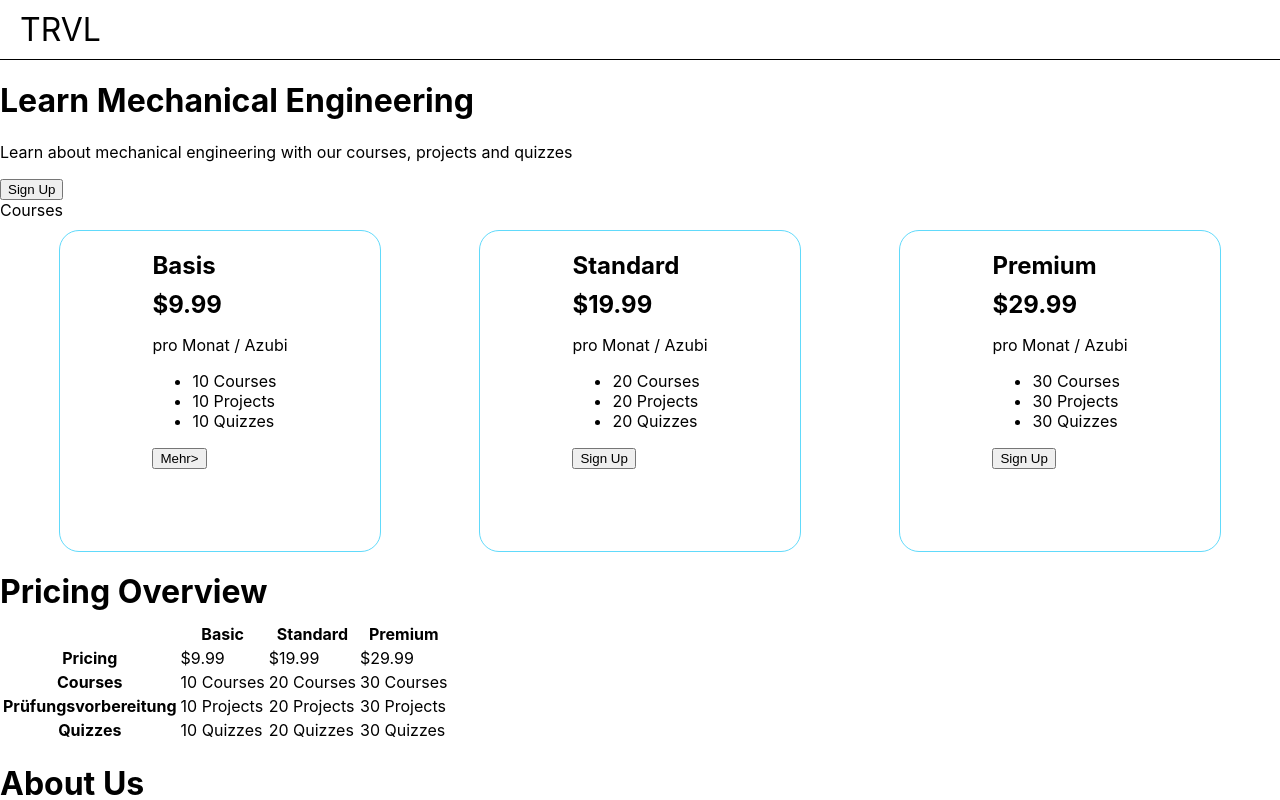
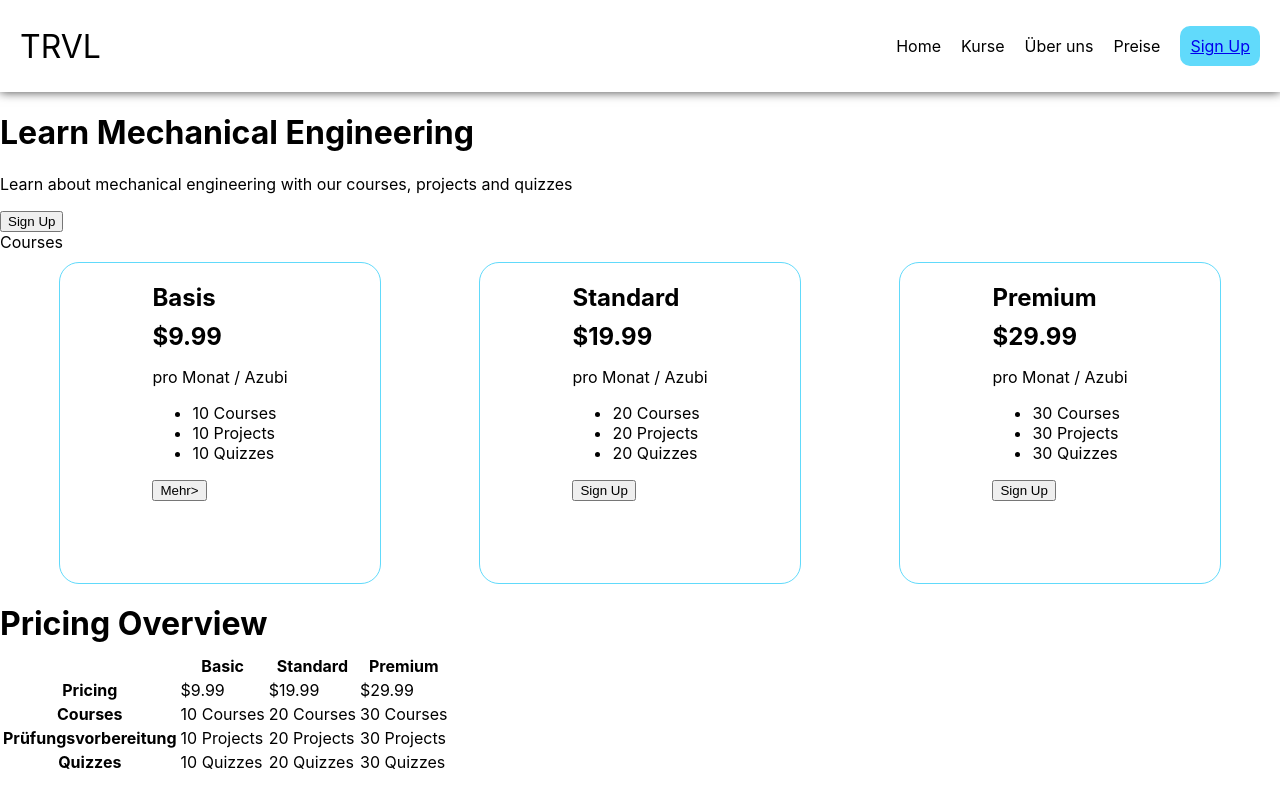
Before and after one commit to HuberAdrian/learning-platform, a React (Create React App) app: page / in a window 1280 px wide. Shown: the top 800 px of the page. Built offline with nearby package versions, Linux system fonts and the light colour scheme.

Commit message:
added css to navbar

```diff
--- a/src/App.css
+++ b/src/App.css
@@ -50,17 +50,8 @@
 }
 
 /* ------------------- CSS for Navbar ---------------------- */
-/*
- create a navbar component with a logo and a list of links and a button
-make a hamburger menu for mobile devices
-make the navbar sticky
-make the navbar transparent when the user scrolls down
-make the navbar opaque when the user scrolls up
-write css for this navbar
-make list items inline if the screen is large enough
-*/
 
-.navbar {
+.nav-container {
   position: sticky;
   top: 0;
   background-color: transparent;
@@ -71,6 +62,8 @@ make list items inline if the screen is large enough
   padding: 10px;
   z-index: 1;
   background-color: white;
+  border-bottom: 0;
+  box-shadow: 0px 0px 10px rgba(0, 0, 0, 0.75);
 }
 
 .nav-logo {
@@ -117,7 +110,7 @@ make list items inline if the screen is large enough
 }
 
 @media (min-width: 768px) {
-  .navbar {
+  .nav-container {
     flex-direction: row;
     justify-content: space-between;
     align-items: center;
@@ -133,6 +126,12 @@ make list items inline if the screen is large enough
     justify-content: space-between;
     align-items: center;
   }
+
+  .nav-menu-mobile {
+     list-style-type: none;
+     display: flex;
+     flex-direction: row;
+  }
 }
 
 /* menu-icon should not change position when toggle is clicked */
@@ -145,10 +144,7 @@ make list items inline if the screen is large enough
   cursor: pointer;
 }
 
-/* add a thin border to the bottom of the navbar */
-.navbar {
-  border-bottom: 1px solid #000;
-}
+/* display list items of ul in a row when screen is bigger than 768px */
 
 
 /* ------------------- CSS for Home ---------------------- */
--- a/src/components/Navbar.js
+++ b/src/components/Navbar.js
@@ -1,5 +1,5 @@
 import React from 'react'
-import { useState } from 'react'
+import { useState, useEffect } from 'react'
 import { Link } from 'react-router-dom'
 import { FaBars, FaTimes } from 'react-icons/fa'
 import { IconContext } from 'react-icons/lib'
@@ -9,11 +9,6 @@ import { HashLink } from 'react-router-hash-link';
 
 
 function Navbar() {
-  // create a navbar component with a logo and a list of links and a button
-  // make a hamburger menu for mobile devices
-  // make the navbar sticky
-  // make the navbar transparent when the user scrolls down
-  // make the navbar opaque when the user scrolls up
 
   const [mobile, setMobile] = useState(true)
   const [toggleNavbar, setToggleNavbar] = useState(false) // toggle the mobile menu
@@ -29,12 +24,17 @@ function Navbar() {
     }
   }
 
+  // check if the window is mobile when the component is mounted
+  useEffect(() => {
+    isMobile()
+  }, [])
+
   window.addEventListener('resize', isMobile)
 
   return (
     <>
       <IconContext.Provider value={{ color: '#000' }}>
-        <div className='navbar container'>
+        <div className='nav-container'>
             <HashLink to='/#home' className='nav-logo' onClick={closeMobileMenu}>
               TRVL <i className='fab fa-typo3' />
             </HashLink>
```
